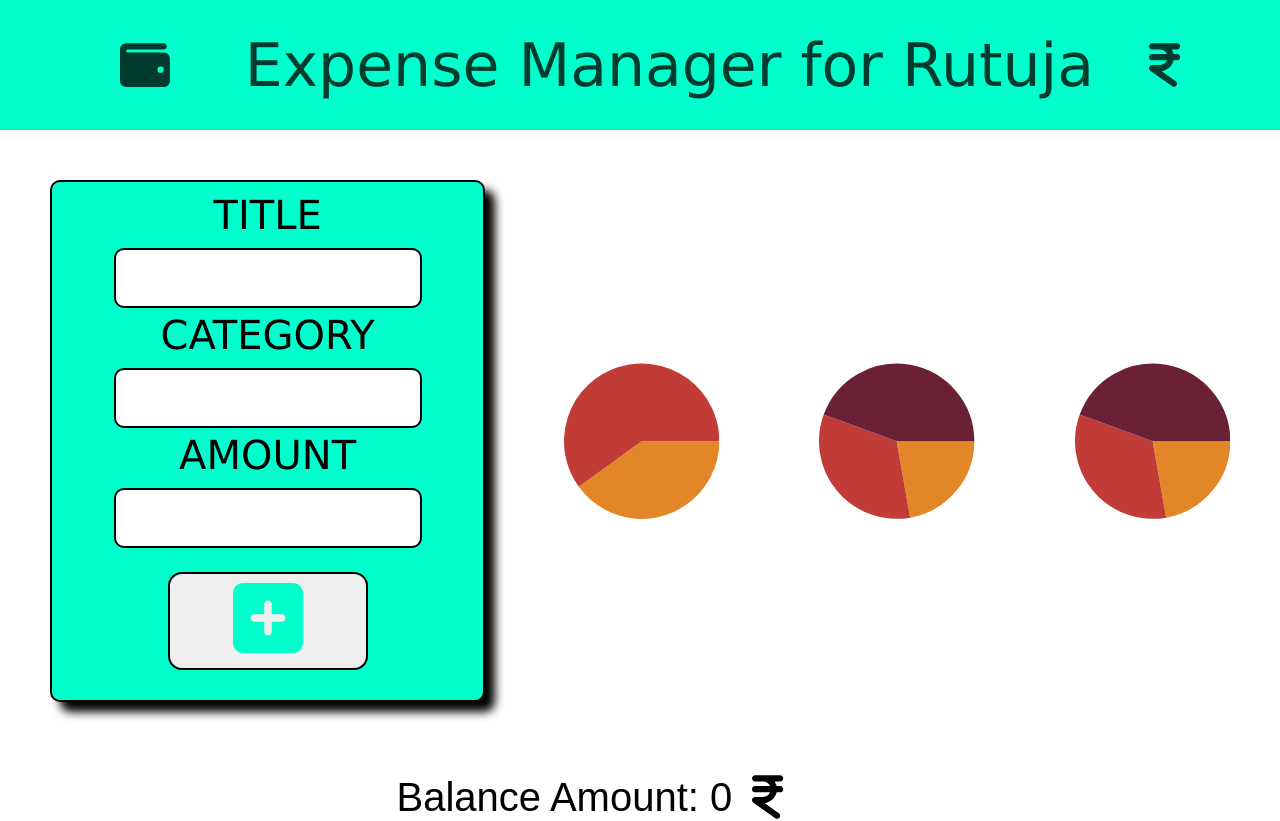
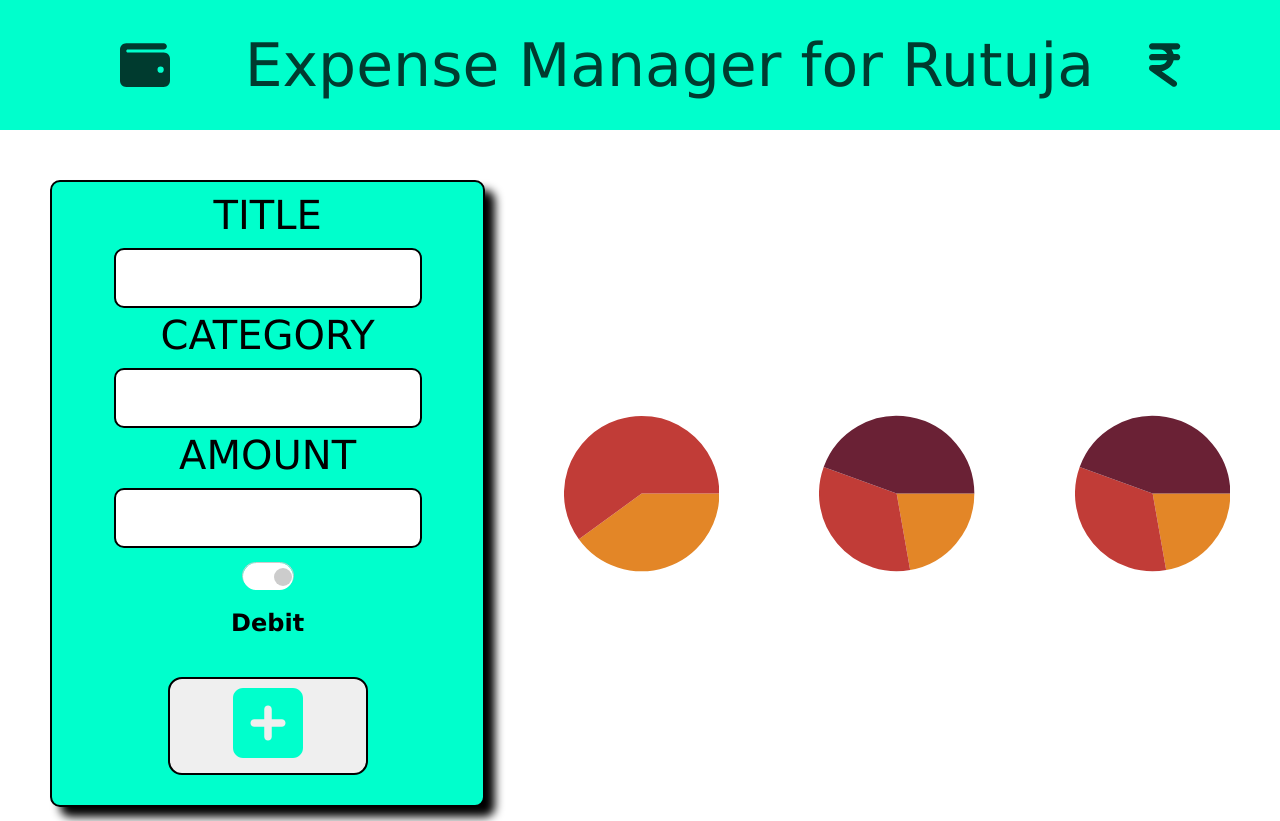
Before and after one commit to joey2310/Expense_Calculator_Project, a React (Create React App) app: page / in a window 1280 px wide. Shown: the top 821 px of the page. Built offline with nearby package versions, Linux system fonts and the light colour scheme.

Commit message:
Toggle button

```diff
--- a/package.json
+++ b/package.json
@@ -16,6 +16,8 @@
     "react-dom": "^18.2.0",
     "react-minimal-pie-chart": "^8.4.0",
     "react-scripts": "5.0.1",
+    "react-switch": "^7.0.0",
+    "react-toggle": "^4.1.3",
     "web-vitals": "^2.1.4"
   },
   "scripts": {
--- a/src/App.css
+++ b/src/App.css
@@ -141,3 +141,59 @@ flex-direction: row;
   align-items: center;
   font-size: 40px;
 }
+
+/* Toggle Switch Styles */
+.react-toggle {
+  cursor: pointer;
+  display: inline-flex;
+  vertical-align: middle;
+  width: 50px;
+  height: 25px;
+  padding: 0;
+  margin-top: 10px;
+  background-color: transparent;
+  border: 1px solid #ccc;
+  border-radius: 30px;
+  transition: all 0.3s ease;
+}
+
+.react-toggle:active {
+  background-color: rgba(0, 0, 0, 0.1);
+}
+
+.react-toggle:hover {
+  border-color: #007bff;
+}
+
+.react-toggle .react-toggle-track {
+  width: 100%;
+  height: 100%;
+  padding: 1px;
+  display: flex;
+  align-items: center;
+  justify-content: space-between;
+  background-color: #ffffff;
+  border-radius: 20px;
+  transition: all 0.3s ease;
+}
+
+.react-toggle .react-toggle-track:after {
+  content: '';
+  display: block;
+  width: 18px;
+  height: 18px;
+  background-color: #ccc;
+  border-radius: 50%;
+  transition: all 0.3s ease;
+}
+
+.react-toggle-screenreader-only {
+  border: 0;
+  clip: rect(0, 0, 0, 0);
+  height: 1px;
+  margin: -1px;
+  overflow: hidden;
+  padding: 0;
+  position: absolute;
+  width: 1px;
+}
--- a/src/App.js
+++ b/src/App.js
@@ -6,12 +6,14 @@ import { fas } from "@fortawesome/free-solid-svg-icons";
 import { far } from "@fortawesome/free-regular-svg-icons";
 import {FontAwesomeIcon } from "@fortawesome/react-fontawesome";
 import { PieChart } from 'react-minimal-pie-chart';
+import Toggle from 'react-toggle';
 
 //Expense Form Component
 const ExpenseForm =({onAddExpense}) =>{
   const[title,setTitle] = useState('');
   const[category,setCategory] = useState('');
   const[amount,setAmount] = useState('');
+  const [checked, setChecked] = useState(false);
 
   const handleSubmit =(e) => {
     e.preventDefault();
@@ -51,6 +53,11 @@ return(
         <input type='number'value={amount} onChange={(e) => setAmount(e.target.value)}/>
         </div>
         <div>
+        <div class="toggle-switch">
+        <Toggle
+          onChange={(event) => setChecked(event.target.checked)}
+        /><h2>{checked ? 'Credit' : 'Debit'}</h2>
+        </div>
       <button className='addbtn' type='submit'><FontAwesomeIcon icon={['fas', 'fa-square-plus']} /></button>
         </div>
       </div>
```
Also changed, not shown: 1 other file (tests, documents, lock files or other folders).
